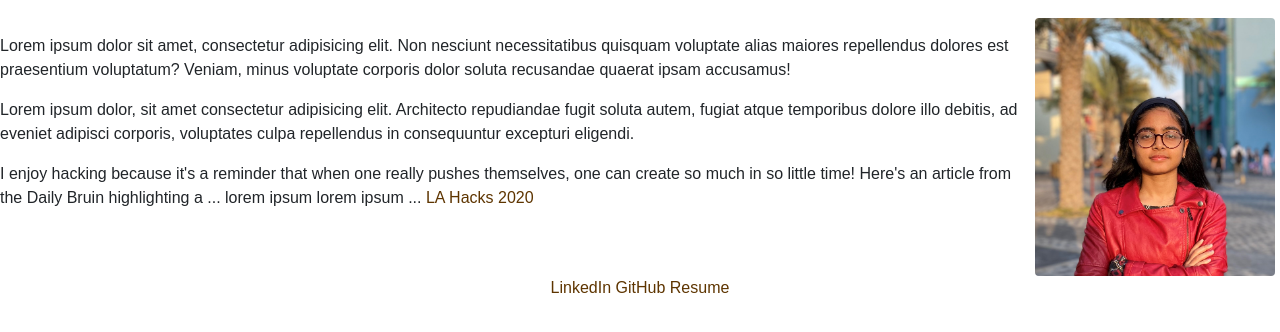
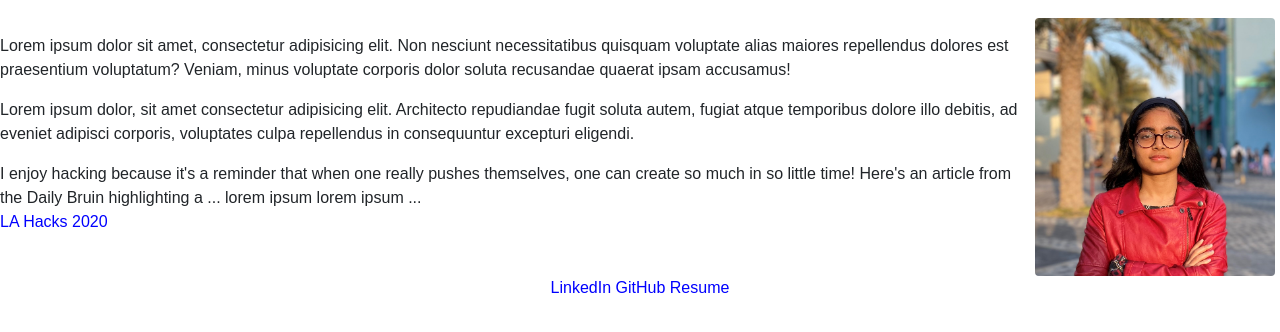
Before and after one commit to side-projects-d-s/sanya-pers-web, a plain HTML site: page index.html in a window 1280 px wide. Shown: the part 78-410 px from the top of the page. Drawn offline with nearby package versions, Linux system fonts and the light colour scheme.

Commit message:
added blue normalinks

```diff
--- a/index.html
+++ b/index.html
@@ -22,13 +22,13 @@
             <br><br><br><br>
             <p> Lorem ipsum dolor sit amet, consectetur adipisicing elit. Non nesciunt necessitatibus quisquam voluptate alias maiores repellendus dolores est praesentium voluptatum? Veniam, minus voluptate corporis dolor soluta recusandae quaerat ipsam accusamus!</p>
             <p> Lorem ipsum dolor, sit amet consectetur adipisicing elit. Architecto repudiandae fugit soluta autem, fugiat atque temporibus dolore illo debitis, ad eveniet adipisci corporis, voluptates culpa repellendus in consequuntur excepturi eligendi.</p>
-            <p> I enjoy hacking because it's a reminder that when one really pushes themselves, one can create so much in so little time! Here's an article from the Daily Bruin highlighting a ... lorem ipsum lorem ipsum ... <a href="https://dailybruin.com/2020/01/27/students-code-software-to-help-underrepresented-groups-in-lgtbq-hackathon/"> LA Hacks 2020 </a> </p>
+            <p> I enjoy hacking because it's a reminder that when one really pushes themselves, one can create so much in so little time! Here's an article from the Daily Bruin highlighting a ... lorem ipsum lorem ipsum ...<br> <a class="normalinks" href="https://dailybruin.com/2020/01/27/students-code-software-to-help-underrepresented-groups-in-lgtbq-hackathon/"> LA Hacks 2020 </a> </p>
     </section>
     <footer>
         <p>
-            <a href="https://www.linkedin.com/in/sanya-srivastava/">LinkedIn</a>
-            <a href="https://github.com/sanya29">GitHub</a>
-            <a href="resume.pdf">Resume</a>
+            <a class="normalinks" href="https://www.linkedin.com/in/sanya-srivastava/">LinkedIn</a>
+            <a class="normalinks" href="https://github.com/sanya29">GitHub</a>
+            <a class="normalinks" href="resume.pdf">Resume</a>
         </p>
     </footer>
 </body>
--- a/style.css
+++ b/style.css
@@ -101,3 +101,15 @@ a:hover {
 a:link {
     color: rgb(94, 53, 0);
 }
+
+a.normalinks {
+    color: blue;
+}
+
+a.normalinks:link {
+    color: blue;
+}
+
+a.normalinks:hover {
+    color: rgb(5, 5, 70);
+}
```
Also changed, not shown: contact.html (+4 -4 lines), projects.html (+4 -4 lines).
